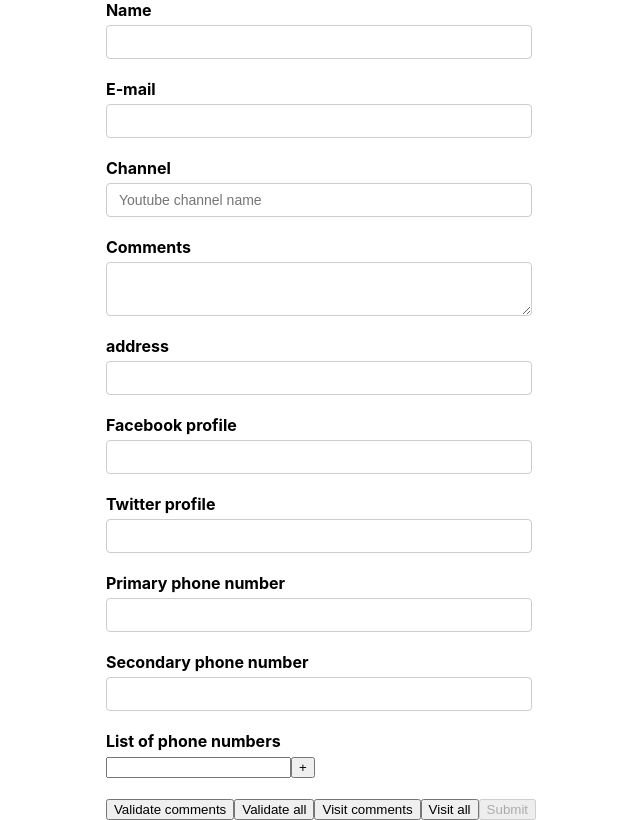
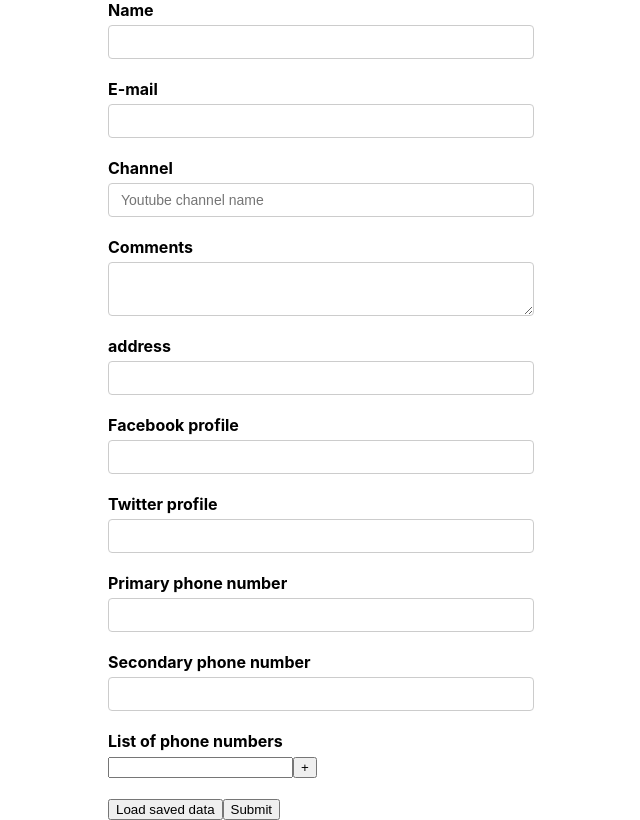
Before and after one commit to ibrahimdenizz/react-formik-playground, a React (Create React App) app in the folder simple-form/: page / in a window 1280 px wide. Shown: the whole page, without its empty margins (319-959 px from the left). Built offline with nearby package versions, Linux system fonts and the light colour scheme.

Commit message:
Add load saved data

```diff
--- a/simple-form/src/components/YoutubeForm.js
+++ b/simple-form/src/components/YoutubeForm.js
@@ -1,4 +1,4 @@
-import React from "react";
+import React, { useState } from "react";
 import {
   ErrorMessage,
   Field,
@@ -16,6 +16,20 @@
   channel: "",
   comments: "",
   address: "",
+  social: {
+    facebook: "",
+    twitter: "",
+  },
+  phoneNumbers: ["", ""],
+  phNumbers: [""],
+};
+
+const savedValues = {
+  name: "Vishwas",
+  email: "v@example.com",
+  channel: "codevolotion",
+  comments: "Welcome to Formik",
+  address: "221b Baker Street",
   social: {
     facebook: "",
     twitter: "",
@@ -44,11 +58,13 @@
 };
 
 function YoutubeForm() {
+  const [formValues, setFormValues] = useState(null);
   return (
     <Formik
-      initialValues={initialValues}
+      initialValues={formValues || initialValues}
       validationSchema={validationSchema}
       onSubmit={onSubmit}
+      enableReinitialize
       // validateOnMount
     >
       {(formik) => {
@@ -159,7 +175,7 @@
               </FieldArray>
             </div>
 
-            <button
+            {/*   <button
               type="button"
               onClick={() => formik.validateField("comments")}
             >
@@ -186,12 +202,13 @@
               }
             >
               Visit all
+            </button> */}
+            <button type="button" onClick={() => setFormValues(savedValues)}>
+              Load saved data
             </button>
             <button
               type="submit"
-              disabled={
-                !(formik.dirty && formik.isValid) || formik.isSubmitting
-              }
+              disabled={!formik.isValid || formik.isSubmitting}
             >
               Submit
             </button>
```
